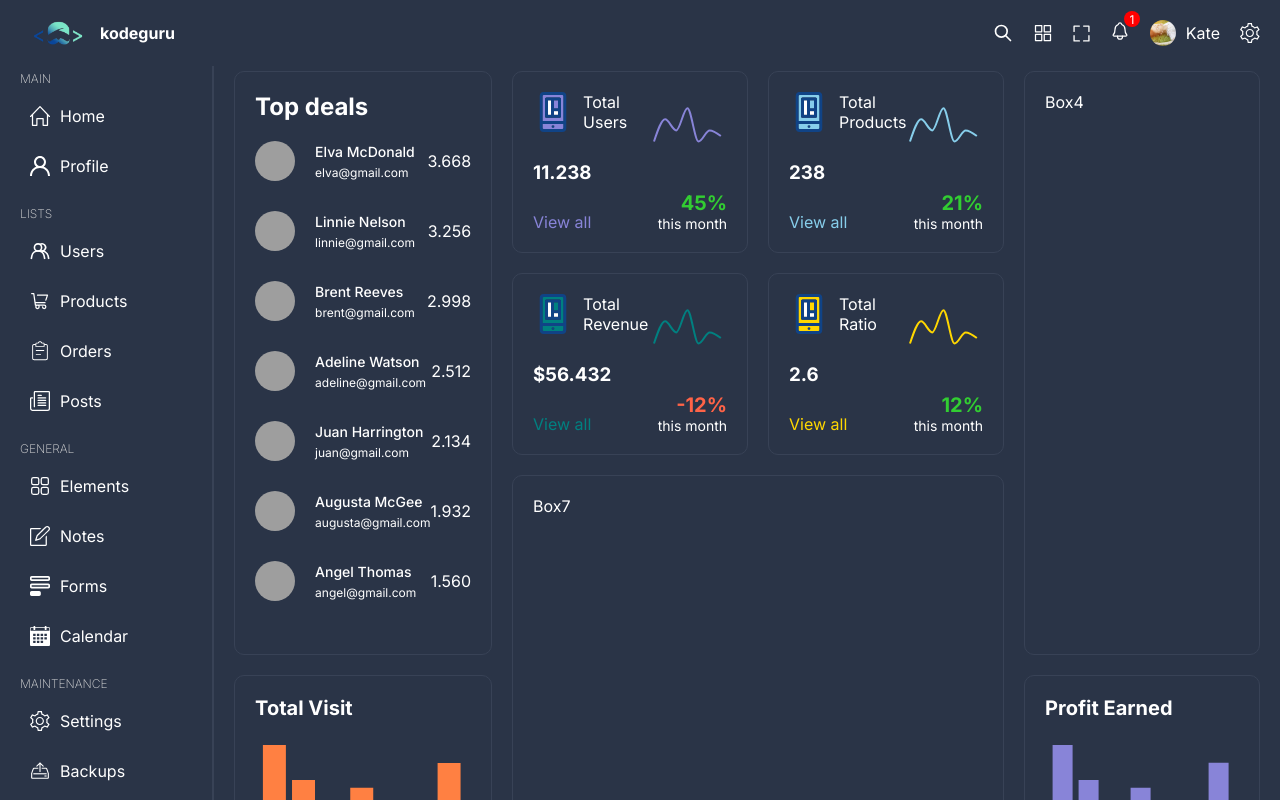
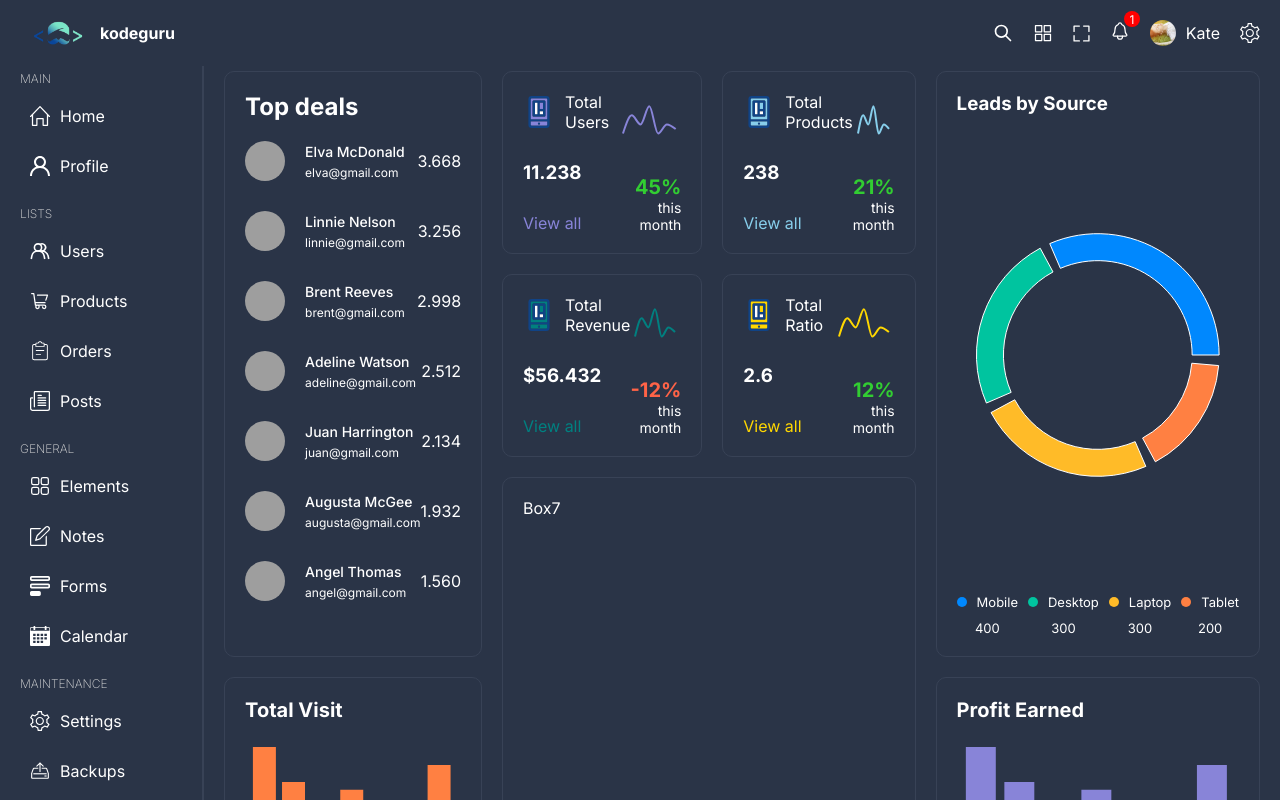
Before and after one commit to Erhahon-Imafidon/dynamic-dashboard, a React (Vite) app: page / in a window 1280 px wide. Shown: the top 800 px of the page. Built offline with nearby package versions, Linux system fonts and the light colour scheme; grey boxes are pictures that could not be loaded.

Commit message:
Finished the PieChartBox

```diff
--- a/src/components/index.tsx
+++ b/src/components/index.tsx
@@ -4,5 +4,6 @@ import Menu from './menu/Menu';
 import TopBox from './topbox/TopBox.tsx';
 import ChartBox from './chartbox/ChartBox.tsx';
 import BarChartBox from './barchart/BarChart.tsx';
+import PieChartBox from './piechart/PieChartBox.tsx';
 
-export { Navbar, Footer, Menu, TopBox, ChartBox, BarChartBox };
+export { Navbar, Footer, Menu, TopBox, ChartBox, BarChartBox, PieChartBox };
--- a/src/components/piechart/PieChartBox.tsx
+++ b/src/components/piechart/PieChartBox.tsx
@@ -1,7 +1,56 @@
+import { PieChart, Pie, Cell, ResponsiveContainer, Tooltip } from 'recharts';
 import './piechartbox.scss';
 
+const data = [
+    { name: 'Mobile', value: 400, color: '#0088FE' },
+    { name: 'Desktop', value: 300, color: '#00C49F' },
+    { name: 'Laptop', value: 300, color: '#FFBB28' },
+    { name: 'Tablet', value: 200, color: '#FF8042' },
+];
+
 const PieChartBox = () => {
-    return <div className="pieChart">PieChartBox</div>;
+    return (
+        <section className="pieChart">
+            <h1>Leads by Source</h1>
+            <div className="chart">
+                <ResponsiveContainer width={'99%'} height={300}>
+                    <PieChart>
+                        <Tooltip
+                            contentStyle={{
+                                backgroundColor: 'white',
+                                borderRadius: '5px',
+                            }}
+                        />
+                        <Pie
+                            data={data}
+                            dataKey="value"
+                            paddingAngle={5}
+                            innerRadius={'70%'}
+                            outerRadius={'90%'}
+                        >
+                            {data.map((item) => (
+                                <Cell key={item.name} fill={item.color} />
+                            ))}
+                        </Pie>
+                    </PieChart>
+                </ResponsiveContainer>
+            </div>
+            <div className="options">
+                {data.map((item) => (
+                    <div className="option" key={item.name}>
+                        <div className="title">
+                            <div
+                                className="dot"
+                                style={{ backgroundColor: item.color }}
+                            />
+                            <p>{item.name}</p>
+                        </div>
+                        <p>{item.value}</p>
+                    </div>
+                ))}
+            </div>
+        </section>
+    );
 };
 
 export default PieChartBox;
--- a/src/components/piechart/piechartbox.scss
+++ b/src/components/piechart/piechartbox.scss
@@ -1 +1,41 @@
-.pieChart {}
+.pieChart {
+  height: 100%;
+  display: flex;
+  flex-direction: column;
+  justify-content: space-between;
+
+  .chart {
+    display: flex;
+    justify-content: center;
+    align-items: center;
+    width: 100%;
+    height: 100% ;
+  }
+
+  .options {
+    display: flex;
+    justify-content: space-between;
+    align-items: center;
+    gap: 10px;
+    font-size: small;
+
+    .option {
+      display: flex;
+      flex-direction: column;
+      align-items: center;
+      gap: 10px;
+
+    .title {
+      display: flex;
+      align-items: center;
+      gap: 10px;
+
+      .dot {
+        height: 10px;
+        width: 10px;
+        border-radius: 50%;
+      }
+    }
+    }
+  }
+}
--- a/src/pages/home/Home.tsx
+++ b/src/pages/home/Home.tsx
@@ -1,5 +1,10 @@
 import './home.scss';
-import { ChartBox, TopBox, BarChartBox } from '../../components/index.tsx';
+import {
+    ChartBox,
+    TopBox,
+    BarChartBox,
+    PieChartBox,
+} from '../../components/index.tsx';
 import {
     chartBoxUser,
     chartBoxConversion,
@@ -21,7 +26,9 @@ const Home = () => {
             <div className="box box3">
                 <ChartBox {...chartBoxProduct} />
             </div>
-            <div className="box box4">Box4</div>
+            <div className="box box4">
+                <PieChartBox />
+            </div>
             <div className="box box5">
                 <ChartBox {...chartBoxRevenue} />
             </div>
```
